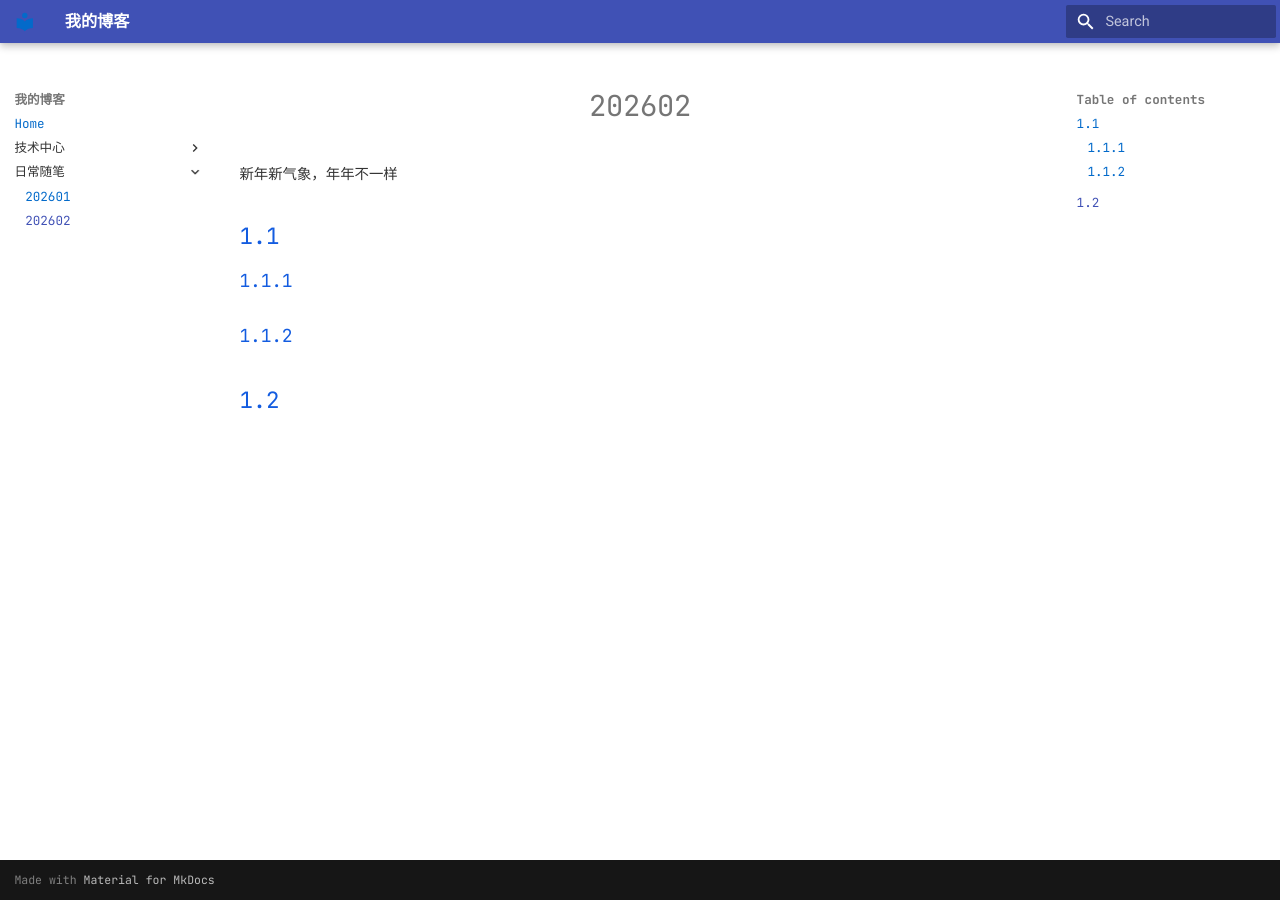
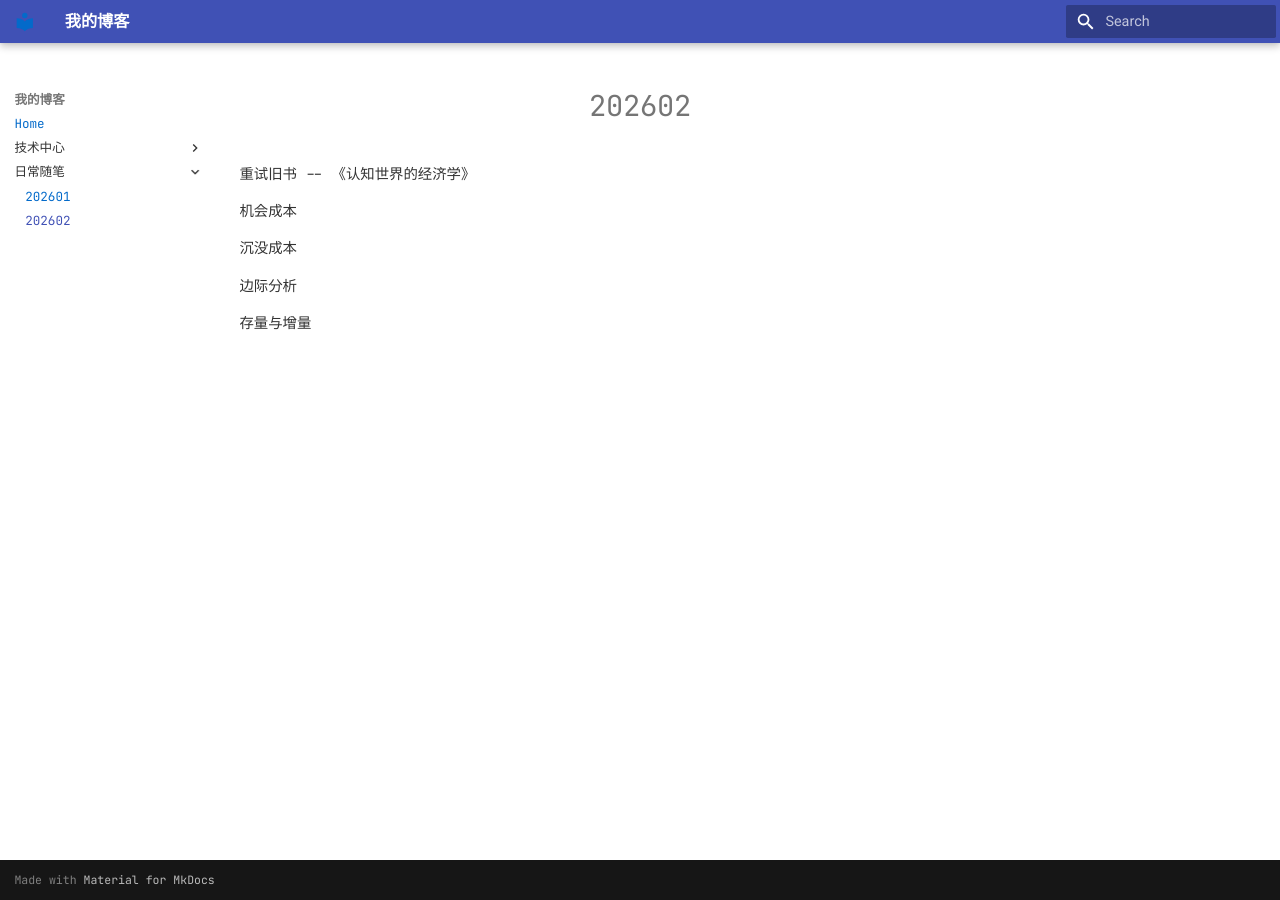
Before and after one commit to dtmcc/blog, an MkDocs documentation site: the page built from docs/日常随笔/202602.md, in a window 1280 px wide. Built offline with MkDocs 1.6.1 and Material for MkDocs 9.7.7, drawn with Linux system fonts in a browser that asks for light colours.

Commit message:
202602
Signed-off-by: v_lianghao04 <v_lianghao04@baidu.com>

```diff
--- a/docs/日常随笔/202602.md
+++ b/docs/日常随笔/202602.md
@@ -1,13 +1,11 @@
 # 202602
 
-新年新气象，年年不一样
+重试旧书 -- 《认知世界的经济学》
 
-## 1.1
+机会成本
 
-### 1.1.1
+沉没成本
 
-### 1.1.2
+边际分析
 
-
-
-## 1.2
+存量与增量
```
